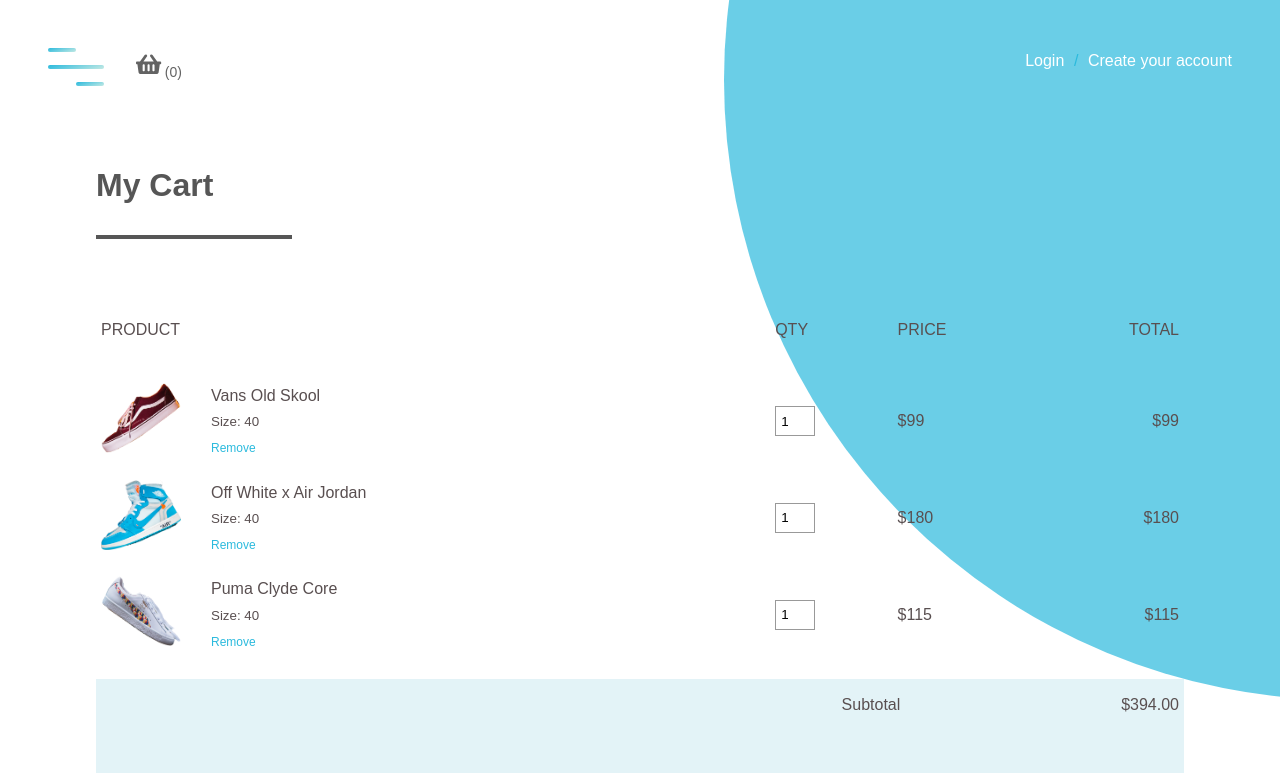
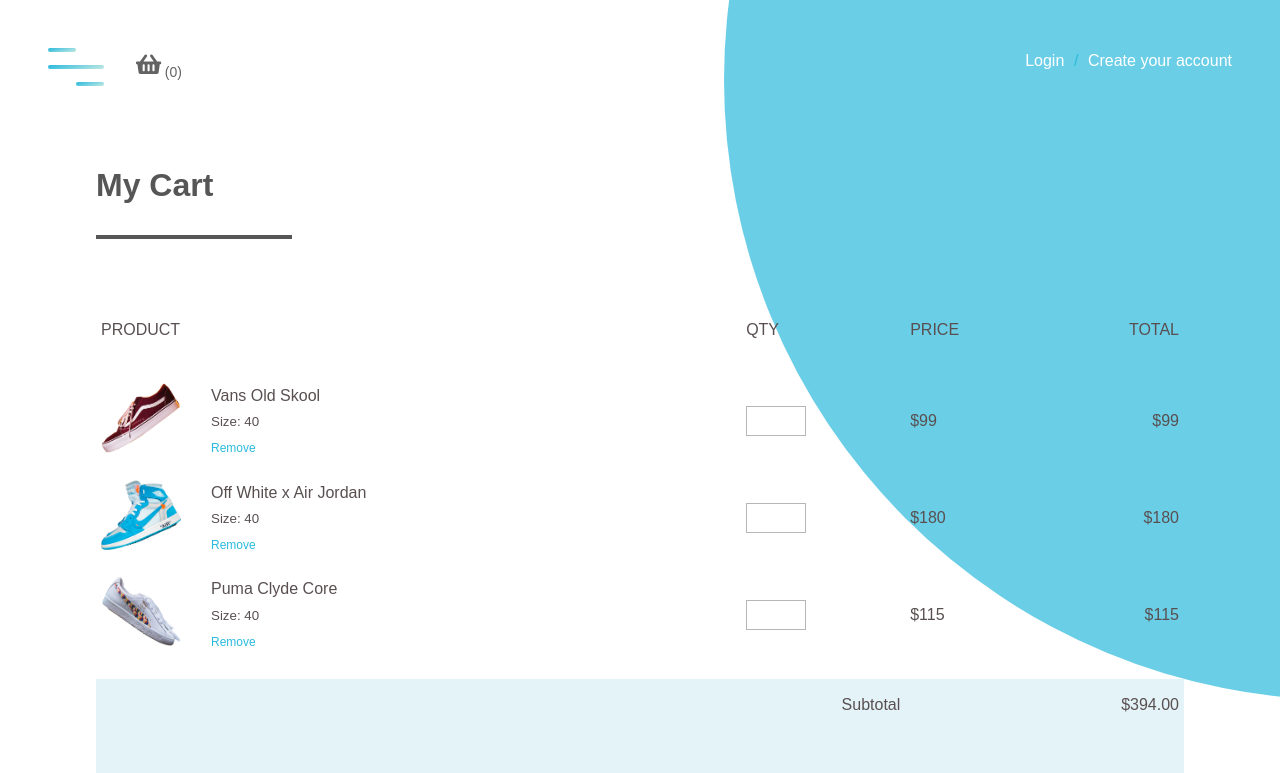
Before and after one commit to julie-p/ecommerce-mern-stack, a React (Create React App) app: page /cart in a window 1280 px wide. Shown: the top 773 px of the page. Built offline with nearby package versions, Linux system fonts and the light colour scheme.

Commit message:
input cart width

```diff
--- a/src/Pages/Cart.js
+++ b/src/Pages/Cart.js
@@ -34,7 +34,7 @@
 
                                 </div>
                             </td>
-                            <td><input type="number" value="1"/></td>
+                            <td><input type="number"/></td>
                             <td>$99</td>
                             <td>$99</td>
                         </tr>
@@ -51,7 +51,7 @@
 
                                 </div>
                             </td>
-                            <td><input type="number" value="1"/></td>
+                            <td><input type="number"/></td>
                             <td>$180</td>
                             <td>$180</td>
                         </tr>
@@ -68,7 +68,7 @@
 
                                 </div>
                             </td>
-                            <td><input type="number" value="1"/></td>
+                            <td><input type="number"/></td>
                             <td>$115</td>
                             <td>$115</td>
                         </tr>
@@ -82,6 +82,7 @@
                             </tr>
                             <div class="cart__btn">
                                 <button className="btn cart__checkout">Checkout</button>
+
                             </div>
 
 
--- a/src/styles/Cart.css
+++ b/src/styles/Cart.css
@@ -57,10 +57,10 @@
 }
 
 td input {
-    width: 40px;
+    width: 60px;
     height: 30px;
     padding: 5px;
-    border: 1px solid #999;
+    border: 1px solid rgb(184, 182, 182);
 }
 
 td a {
```
